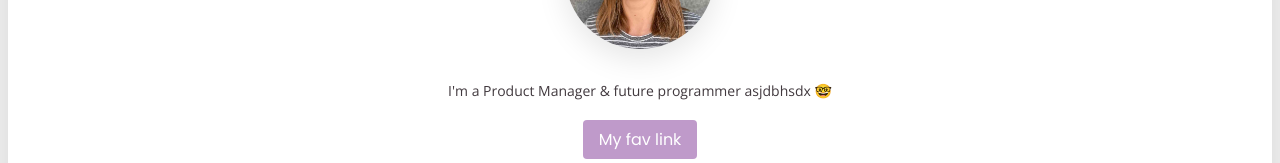
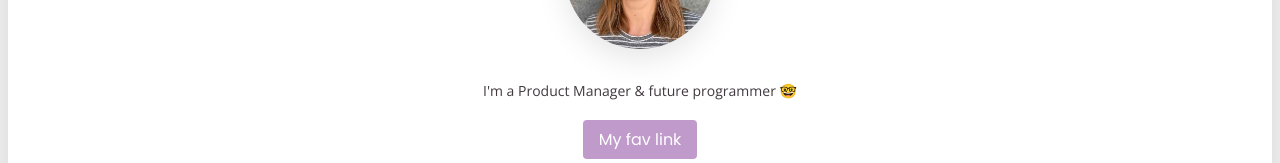
Before and after one commit to fl0rtarocco/profile, a plain HTML site: page index.html in a window 1280 px wide. Shown: the part 232-395 px from the top of the page. Drawn offline with nearby package versions, Linux system fonts and the light colour scheme.

Commit message:
undo changes

```diff
--- a/index.html
+++ b/index.html
@@ -14,7 +14,7 @@
     <div class="card-white box-shadow card-bottom">
       <h1>Florencia Tarocco</h1>
       <img id="profile-pic" class="img-circle box-shadow" src="images/profile-pic.jpg" alt="Florencia Tarocco">
-      <p>I'm a Product Manager & future programmer asjdbhsdx 🤓</p>
+      <p>I'm a Product Manager & future programmer 🤓</p>
       <a class="btn-purple" href="https://www.netflix.com/" target="_blank">My fav link</a>
     </div>
     <div class="card-white box-shadow">
```
